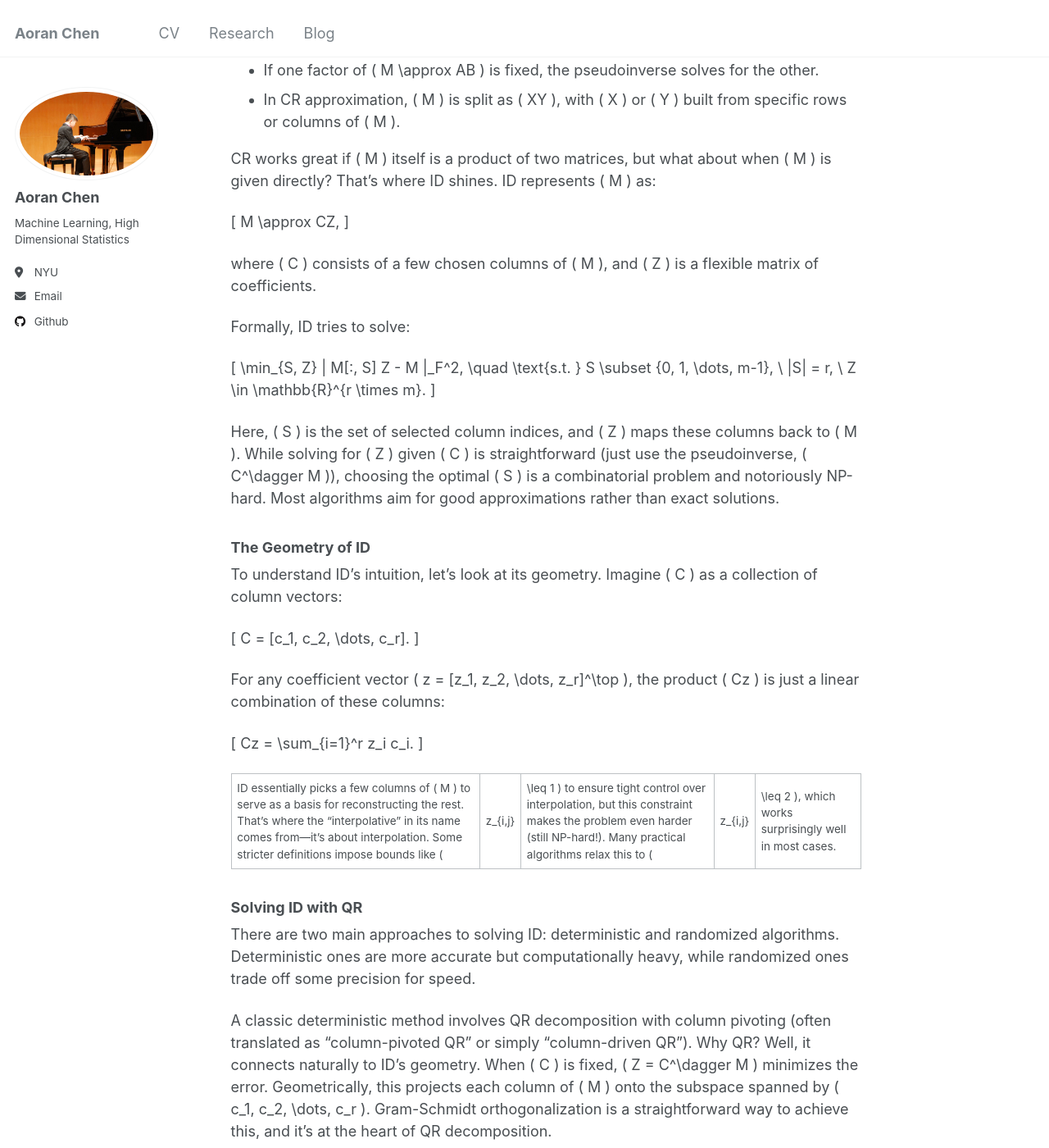
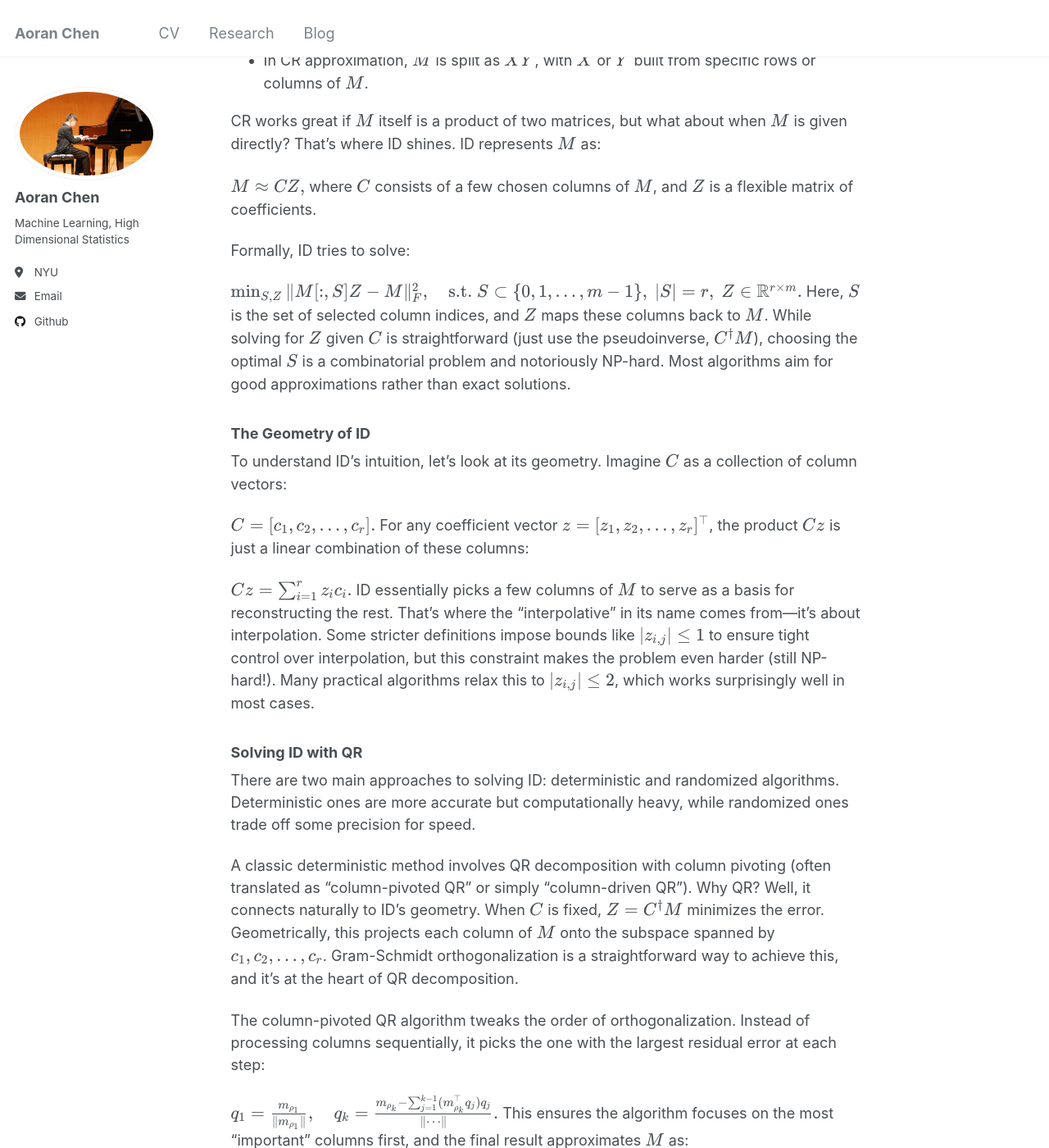
Before and after one commit to samohtaerg/samohtaerg.github.io, a Jekyll site: the page built from _posts/2024-8-23-Column-Pivoted-QR:-Picking-Skeletons-from-Matrices.md, in a window 1280 px wide and 1400 px high, scrolled down 624 px. Shown: the whole window at 82% size. Built offline with Jekyll 4.4.1, drawn with Linux system fonts in a browser that asks for light colours; nearby versions of some CDN libraries; some of the changed text lies outside the part shown.

Commit message:
Update 2024-8-23-Column-Pivoted-QR:-Picking-Skeletons-from-Matrices.md

```diff
--- a/_posts/2024-8-23-Column-Pivoted-QR:-Picking-Skeletons-from-Matrices.md
+++ b/_posts/2024-8-23-Column-Pivoted-QR:-Picking-Skeletons-from-Matrices.md
@@ -18,74 +18,53 @@ You might not have heard much about ID—it’s not a buzzword like SVD. Even Wi
 
 To set the stage, let’s recall that low-rank approximations are all about simplifying matrices while keeping their essential structure. Mathematically, it boils down to minimizing the approximation error:
 
-\[
-\min_{\text{rank}(M') \leq r} \| M' - M \|_F^2.
-\]
-
+$$\min_{\text{rank}(M') \leq r} \| M' - M \|_F^2.$$
 For example:
 - With no extra constraints, the SVD gives the optimal solution.
-- If one factor of \( M \approx AB \) is fixed, the pseudoinverse solves for the other.
-- In CR approximation, \( M \) is split as \( XY \), with \( X \) or \( Y \) built from specific rows or columns of \( M \).
+- If one factor of $$M \approx AB$$ is fixed, the pseudoinverse solves for the other.
+- In CR approximation, $$M$$ is split as $$XY$$, with $$X$$ or $$Y$$ built from specific rows or columns of $$M$$.
 
-CR works great if \( M \) itself is a product of two matrices, but what about when \( M \) is given directly? That’s where ID shines. ID represents \( M \) as:
+CR works great if $$M$$ itself is a product of two matrices, but what about when $$M$$ is given directly? That’s where ID shines. ID represents $$M$$ as:
 
-\[
-M \approx CZ,
-\]
-
-where \( C \) consists of a few chosen columns of \( M \), and \( Z \) is a flexible matrix of coefficients.
+$$M \approx CZ,$$
+where $$C$$ consists of a few chosen columns of $$M$$, and $$Z$$ is a flexible matrix of coefficients.
 
 Formally, ID tries to solve:
 
-\[
-\min_{S, Z} \| M[:, S] Z - M \|_F^2, \quad \text{s.t. } S \subset \{0, 1, \dots, m-1\}, \ |S| = r, \ Z \in \mathbb{R}^{r \times m}.
-\]
-
-Here, \( S \) is the set of selected column indices, and \( Z \) maps these columns back to \( M \). While solving for \( Z \) given \( C \) is straightforward (just use the pseudoinverse, \( C^\dagger M \)), choosing the optimal \( S \) is a combinatorial problem and notoriously NP-hard. Most algorithms aim for good approximations rather than exact solutions.
+$$\min_{S, Z} \| M[:, S] Z - M \|_F^2, \quad \text{s.t. } S \subset \{0, 1, \dots, m-1\}, \ |S| = r, \ Z \in \mathbb{R}^{r \times m}.$$
+Here, $$S$$ is the set of selected column indices, and $$Z$$ maps these columns back to $$M$$. While solving for $$Z$$ given $$C$$ is straightforward (just use the pseudoinverse, $$C^\dagger M$$), choosing the optimal $$S$$ is a combinatorial problem and notoriously NP-hard. Most algorithms aim for good approximations rather than exact solutions.
 
 ### The Geometry of ID
 
-To understand ID’s intuition, let’s look at its geometry. Imagine \( C \) as a collection of column vectors:
+To understand ID’s intuition, let’s look at its geometry. Imagine $$C$$ as a collection of column vectors:
 
-\[
-C = [c_1, c_2, \dots, c_r].
-\]
+$$C = [c_1, c_2, \dots, c_r].$$
+For any coefficient vector $$z = [z_1, z_2, \dots, z_r]^\top$$, the product $$Cz$$ is just a linear combination of these columns:
 
-For any coefficient vector \( z = [z_1, z_2, \dots, z_r]^\top \), the product \( Cz \) is just a linear combination of these columns:
-
-\[
-Cz = \sum_{i=1}^r z_i c_i.
-\]
-
-ID essentially picks a few columns of \( M \) to serve as a basis for reconstructing the rest. That’s where the "interpolative" in its name comes from—it’s about interpolation. Some stricter definitions impose bounds like \( |z_{i,j}| \leq 1 \) to ensure tight control over interpolation, but this constraint makes the problem even harder (still NP-hard!). Many practical algorithms relax this to \( |z_{i,j}| \leq 2 \), which works surprisingly well in most cases.
+$$Cz = \sum_{i=1}^r z_i c_i.$$
+ID essentially picks a few columns of $$M$$ to serve as a basis for reconstructing the rest. That’s where the "interpolative" in its name comes from—it’s about interpolation. Some stricter definitions impose bounds like $$|z_{i,j}| \leq 1$$ to ensure tight control over interpolation, but this constraint makes the problem even harder (still NP-hard!). Many practical algorithms relax this to $$|z_{i,j}| \leq 2$$, which works surprisingly well in most cases.
 
 ### Solving ID with QR
 
 There are two main approaches to solving ID: deterministic and randomized algorithms. Deterministic ones are more accurate but computationally heavy, while randomized ones trade off some precision for speed.
 
-A classic deterministic method involves QR decomposition with column pivoting (often translated as "column-pivoted QR" or simply "column-driven QR"). Why QR? Well, it connects naturally to ID’s geometry. When \( C \) is fixed, \( Z = C^\dagger M \) minimizes the error. Geometrically, this projects each column of \( M \) onto the subspace spanned by \( c_1, c_2, \dots, c_r \). Gram-Schmidt orthogonalization is a straightforward way to achieve this, and it’s at the heart of QR decomposition.
+A classic deterministic method involves QR decomposition with column pivoting (often translated as "column-pivoted QR" or simply "column-driven QR"). Why QR? Well, it connects naturally to ID’s geometry. When $$C$$ is fixed, $$Z = C^\dagger M$$ minimizes the error. Geometrically, this projects each column of $$M$$ onto the subspace spanned by $$c_1, c_2, \dots, c_r$$. Gram-Schmidt orthogonalization is a straightforward way to achieve this, and it’s at the heart of QR decomposition.
 
 The column-pivoted QR algorithm tweaks the order of orthogonalization. Instead of processing columns sequentially, it picks the one with the largest residual error at each step:
 
-\[
-q_1 = \frac{m_{\rho_1}}{\|m_{\rho_1}\|}, \quad
-q_k = \frac{m_{\rho_k} - \sum_{j=1}^{k-1} (m_{\rho_k}^\top q_j) q_j}{\| \cdots \|}.
-\]
+$$q_1 = \frac{m_{\rho_1}}{\|m_{\rho_1}\|}, \quad
+q_k = \frac{m_{\rho_k} - \sum_{j=1}^{k-1} (m_{\rho_k}^\top q_j) q_j}{\| \cdots \|}.$$
+This ensures the algorithm focuses on the most "important" columns first, and the final result approximates $$M$$ as:
 
-This ensures the algorithm focuses on the most "important" columns first, and the final result approximates \( M \) as:
-
-\[
-M \approx QR,
-\]
-
-where \( Q \) is orthogonal, and \( R \) is upper triangular. The selected columns correspond to \( Q[:, :r] R[:r, :r] \), giving us \( C \) and \( Z \).
+$$M \approx QR,$$
+where $$Q$$ is orthogonal, and $$R$$ is upper triangular. The selected columns correspond to $$Q[:, :r] R[:r, :r]$$, giving us $$C$$ and $$Z$$.
 
 ### Randomized Approaches
 
-Randomized algorithms aim to speed things up by reducing the matrix’s size. For example, instead of working on the full \( M \), they project its columns into a lower-dimensional space using techniques like the Johnson-Lindenstrauss lemma. One popular approach uses the Subsampled Randomized Fourier Transform (SRFT) to achieve this efficiently. Alternatively, some methods randomly sample \( k > r \) columns from \( M \) and then apply column-pivoted QR to these.
+Randomized algorithms aim to speed things up by reducing the matrix’s size. For example, instead of working on the full $$M$$, they project its columns into a lower-dimensional space using techniques like the Johnson-Lindenstrauss lemma. One popular approach uses the Subsampled Randomized Fourier Transform (SRFT) to achieve this efficiently. Alternatively, some methods randomly sample $$k > r$$ columns from $$M$$ and then apply column-pivoted QR to these.
 
 ### Practical Use and SciPy
 
-The deterministic column-pivoted QR algorithm is what SciPy implements by default (`rand=False` in `scipy.linalg.interpolative`). While it doesn’t strictly enforce bounds like \( |z_{i,j}| \leq 1 \), empirical evidence shows it performs well enough in practice. Randomized methods, on the other hand, are also available and shine when dealing with massive matrices.
+The deterministic column-pivoted QR algorithm is what SciPy implements by default (`rand=False` in `scipy.linalg.interpolative`). While it doesn’t strictly enforce bounds like $$|z_{i,j}| \leq 1$$, empirical evidence shows it performs well enough in practice. Randomized methods, on the other hand, are also available and shine when dealing with massive matrices.
 
 In short, ID strikes a balance between simplicity, interpretability, and efficiency, making it a powerful tool in the low-rank approximation toolbox.
```
